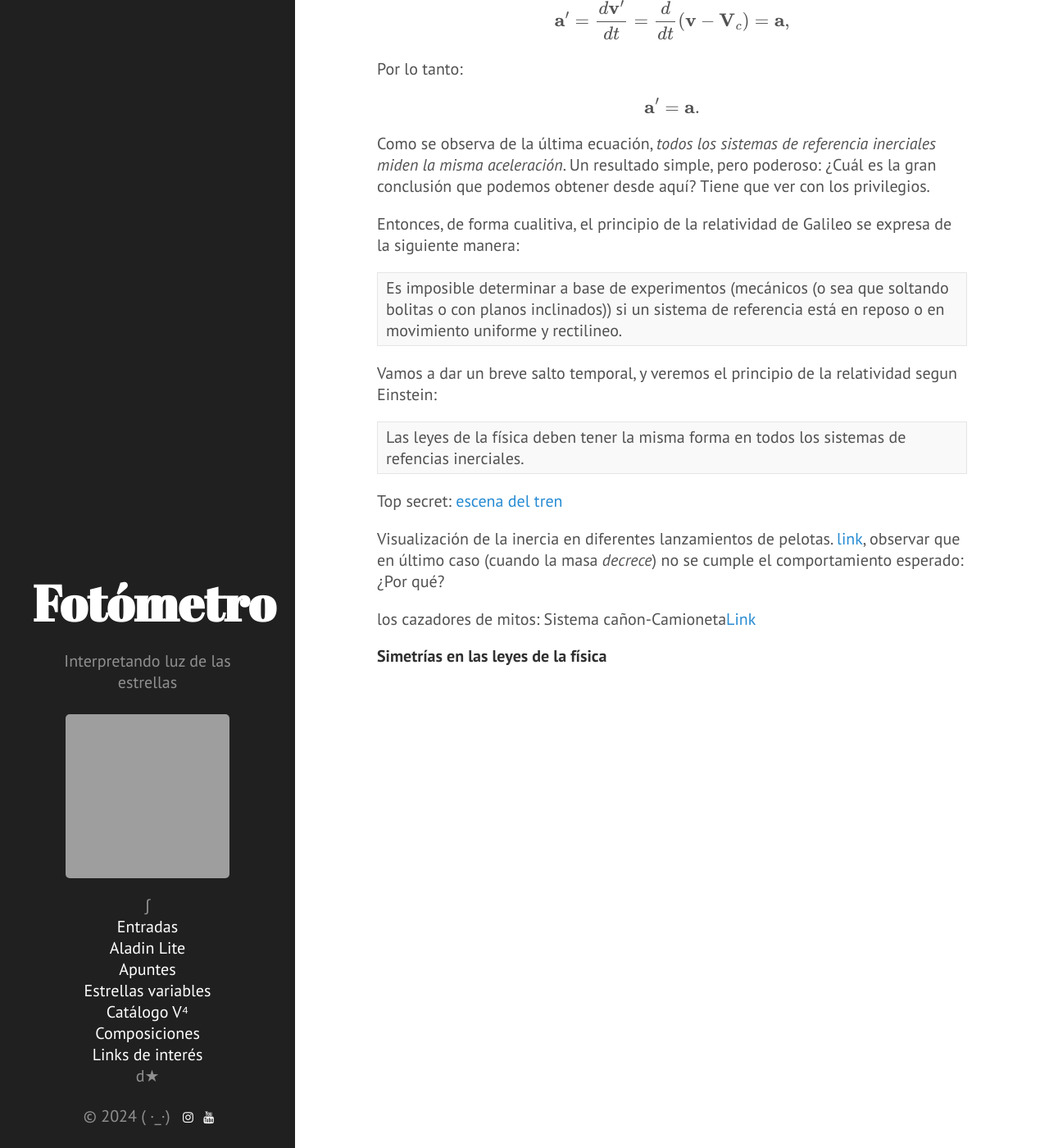
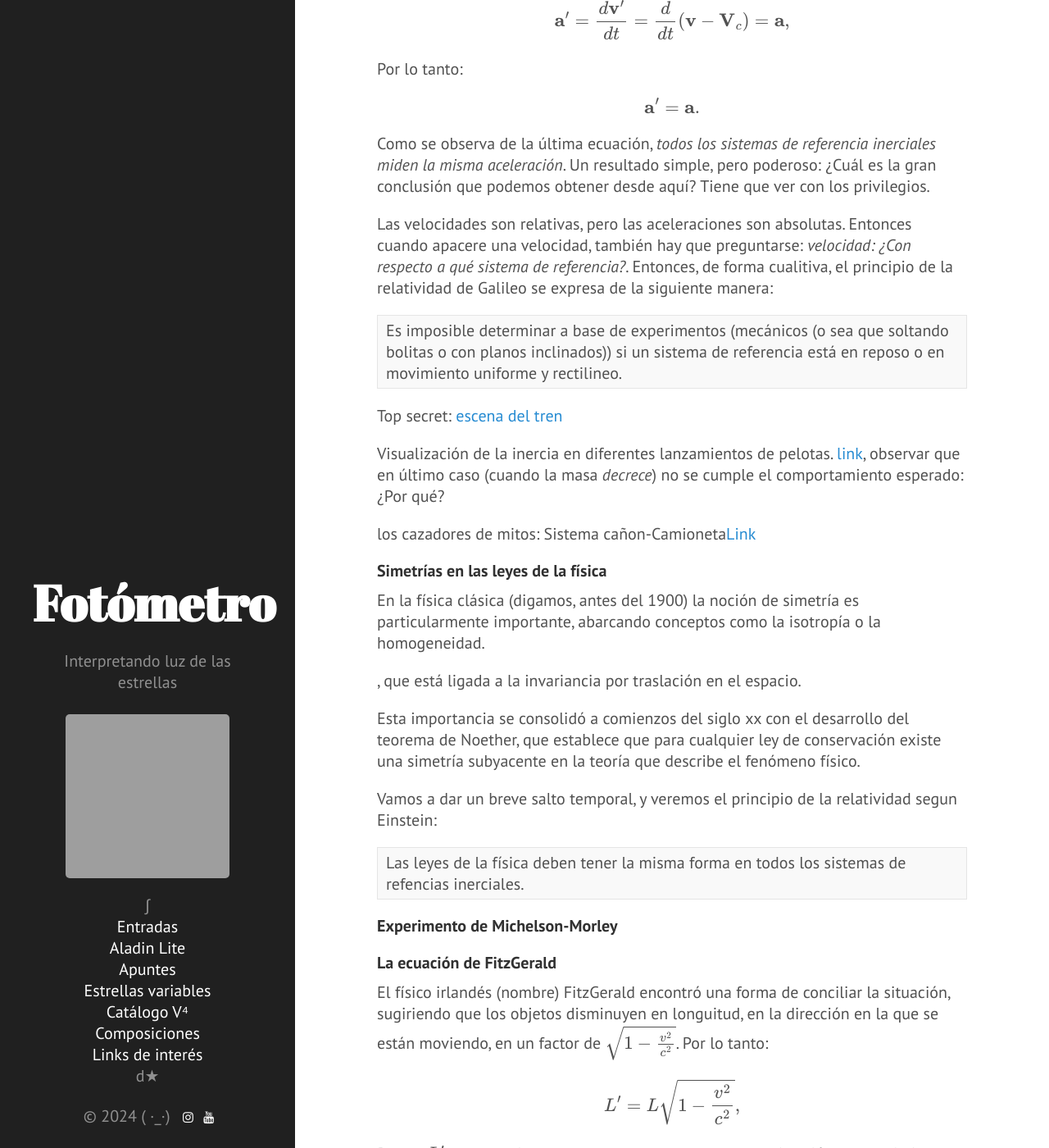
Before and after one commit to nicomedinap/nicomedinap.github.io, a Jekyll site: the page built from apuntes/FisicaDeFronteras/RelatividadGeneral.md, in a window 1280 px wide and 1400 px high, scrolled down 7032 px. Shown: the whole window at 82% size. Built offline with Jekyll 4.4.1, drawn with Linux system fonts in a browser that asks for light colours; formulas are drawn with MathJax 3; a script that is not in the unit is left out; some of the changed text lies outside the part shown; grey boxes are pictures that could not be loaded.

Commit message:
Update RelatividadGeneral.md

```diff
--- a/apuntes/FisicaDeFronteras/RelatividadGeneral.md
+++ b/apuntes/FisicaDeFronteras/RelatividadGeneral.md
@@ -231,15 +231,12 @@
 
 Como se observa de la última ecuación, *todos los sistemas de referencia inerciales miden la misma aceleración*. Un resultado simple, pero poderoso: ¿Cuál es la gran conclusión que podemos obtener desde aquí? Tiene que ver con los privilegios.
 
-Entonces, de forma cualitiva, el principio de la relatividad de Galileo se expresa de la siguiente manera:
+Las velocidades son relativas, pero las aceleraciones son absolutas. Entonces cuando apacere una velocidad, también hay que preguntarse: *velocidad: ¿Con respecto a qué sistema de referencia?*. Entonces, de forma cualitiva, el principio de la relatividad de Galileo se expresa de la siguiente manera:
 
 :---: |
 Es imposible determinar a base de experimentos (mecánicos (o sea que soltando bolitas o con planos inclinados)) si un sistema de referencia está en reposo o en movimiento uniforme y rectilineo. |
 
-Vamos a dar un breve salto temporal, y veremos el principio de la relatividad segun Einstein:
 
-:---: |
-Las leyes de la física deben tener la misma forma en todos los sistemas de refencias inerciales. |
 
 Top secret: [escena del tren](https://youtu.be/A_peCIVBTAY?si=DTFwC3AaSGZxGaCM&t=6Y){:target="_blank"}
 
@@ -248,3 +245,46 @@
 los cazadores de mitos: Sistema cañon-Camioneta[Link](https://www.youtube.com/watch?v=BLuI118nhzc){:target="_blank"}
 
 #### Simetrías en las leyes de la física
+
+En la física clásica (digamos, antes del 1900) la noción de simetría es particularmente importante, abarcando conceptos como la isotropía o la homogeneidad.
+
+
+
+, que está ligada a la invariancia por traslación en el espacio.
+
+Esta importancia se consolidó a comienzos del siglo xx con el desarrollo del teorema de Noether, que establece que para cualquier ley de conservación existe una simetría subyacente en la teoría que describe el fenómeno físico.
+
+
+
+Vamos a dar un breve salto temporal, y veremos el principio de la relatividad segun Einstein:
+
+:---: |
+Las leyes de la física deben tener la misma forma en todos los sistemas de refencias inerciales. |
+
+
+#### Experimento de Michelson-Morley
+
+
+#### La ecuación de FitzGerald
+
+El físico irlandés (nombre) FitzGerald encontró una forma de conciliar la situación, sugiriendo que los objetos disminuyen en longuitud, en la dirección en la que se están moviendo, en un factor de $\sqrt{1-\frac{v^2}{c^2}}$. Por lo tanto:
+
+$$
+\displaystyle L'=L\sqrt{1-\frac{v^2}{c^2}},
+$$
+
+Donde $L'$ es la longitud del cuerpo que se mueve, en la dirección del movimiento; y L es la longitud que debería tener en el reposo. En condiciones normales, el valor de esta corrección de longitud es muy pequeño. Por ejemplo, si un cuerpo se desplazara con un 10% de la velocidad de la luz (o sea, 30.000 [km/s]), su longitud se contrae ligeramente:
+
+$$
+\begin{align}
+\displaystyle L' =& L\sqrt{1-\frac{v^2}{c^2}} \\
+	   			 =& L\sqrt{1-\frac{(0.1c)^2}{c^2}}\\
+       			 =& L\sqrt{1-0.001}\\
+       			 =& L\sqrt{0.99}\\
+\end{align}
+$$
+
+¿A qué velocidad se contraerá un pbjeto hasta alvanzar la mitad de la longitud que tiene en reposo? Respuesta: $v=0.866 \cdot c$.
+
+
+#### La ecuación de Lorentz
```
